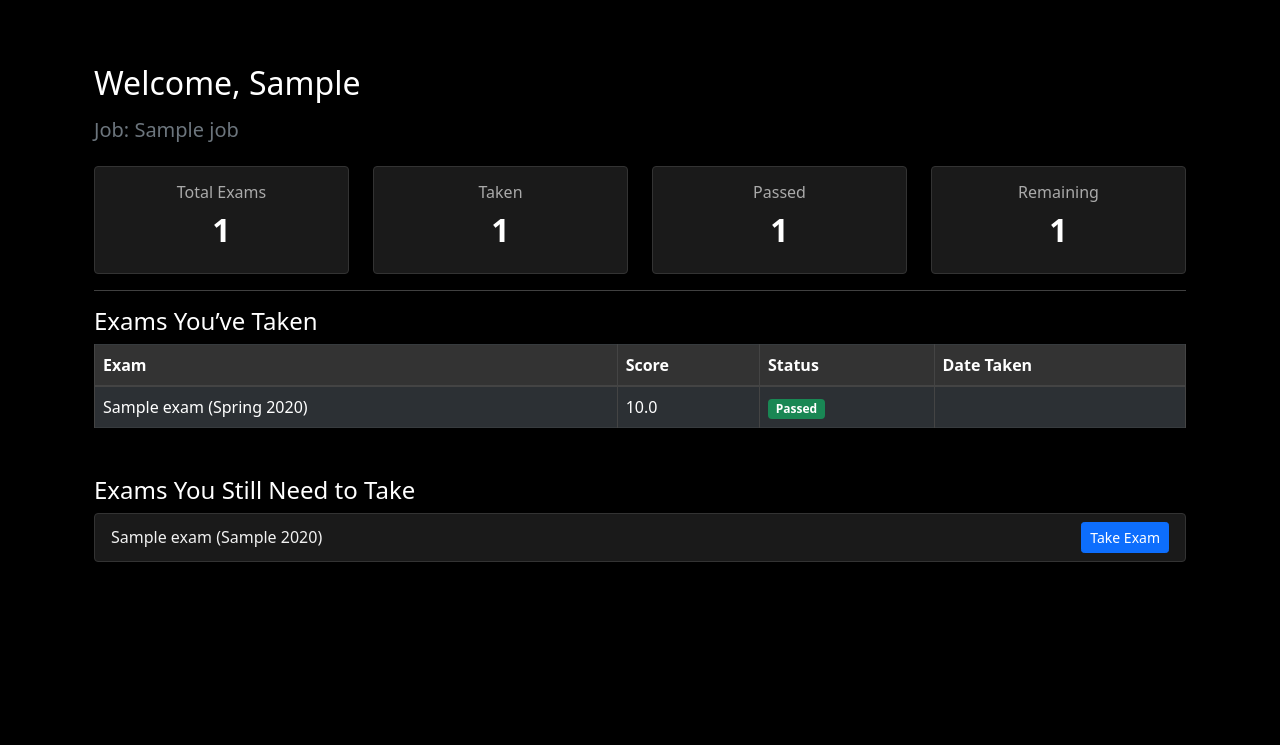
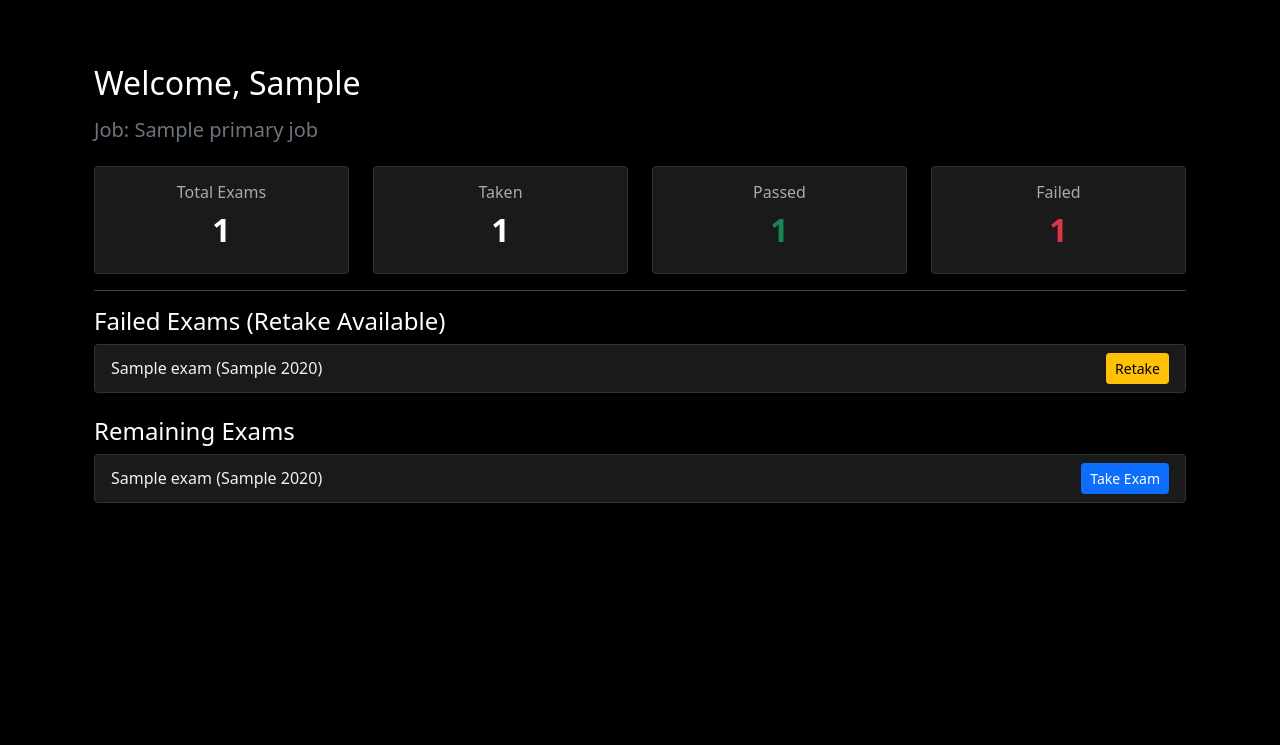
Before and after one commit to realjul/MySite, a Django app: template training/templates/training/user_exam_dashboard.html in a window 1280 px wide. Shown: the part 56-801 px from the top of the page. Run offline with Django 4.2, Linux system fonts and the light colour scheme; tables that the repository leaves empty hold one stand-in row (values such as "Sample post"); the template is opened without the code that fills it: values that come from a table or form of the project are taken from there, most other values are stand-ins (such as "Sample title", 1, 10 or a date in 2020).

Commit message:
updated user dashboard to handle users with no jobs

```diff
--- a/training/templates/training/user_exam_dashboard.html
+++ b/training/templates/training/user_exam_dashboard.html
@@ -4,76 +4,37 @@
 {% block content %}
 <div class="container mt-4">
   <h2 class="mb-3">Welcome, {{ profile.user.first_name|default:profile.user.username }}</h2>
-  <h5 class="text-muted">Job: {{ job.title }}</h5>
 
-  <div class="row mt-4">
-    <div class="col-md-3">
-      <div class="card text-center">
-        <div class="card-body">
-          <h6>Total Exams</h6>
-          <h2>{{ total_exams }}</h2>
+  {% if error %}
+    <div class="alert alert-warning mt-3">
+      {{ error }}
     </div>
-      </div>
-    </div>
-    <div class="col-md-3">
-      <div class="card text-center">
-        <div class="card-body">
-          <h6>Taken</h6>
-          <h2>{{ taken_count }}</h2>
-        </div>
-      </div>
-    </div>
-    <div class="col-md-3">
-      <div class="card text-center">
-        <div class="card-body">
-          <h6>Passed</h6>
-          <h2>{{ passed_count }}</h2>
-        </div>
-      </div>
-    </div>
-    <div class="col-md-3">
-      <div class="card text-center">
-        <div class="card-body">
-          <h6>Remaining</h6>
-          <h2>{{ remaining_count }}</h2>
-        </div>
-      </div>
-    </div>
+    <p class="text-muted">Once your manager assigns you a job, your required exams will appear here.</p>
+  {% else %}
+    <h5 class="text-muted">Job: {{ primary_job.title }}</h5>
+
+    <div class="row mt-4 text-center">
+      <div class="col-md-3"><div class="card"><div class="card-body"><h6>Total Exams</h6><h2>{{ total_exams }}</h2></div></div></div>
+      <div class="col-md-3"><div class="card"><div class="card-body"><h6>Taken</h6><h2>{{ taken_count }}</h2></div></div></div>
+      <div class="col-md-3"><div class="card"><div class="card-body"><h6>Passed</h6><h2 class="text-success">{{ passed_count }}</h2></div></div></div>
+      <div class="col-md-3"><div class="card"><div class="card-body"><h6>Failed</h6><h2 class="text-danger">{{ failed_count }}</h2></div></div></div>
     </div>
 
     <hr>
 
-  <h4>Exams You’ve Taken</h4>
-  <table class="table table-dark table-striped table-bordered align-middle">
-    <thead>
-      <tr>
-        <th>Exam</th>
-        <th>Score</th>
-        <th>Status</th>
-        <th>Date Taken</th>
-      </tr>
-    </thead>
-    <tbody>
-      {% for result in taken_results %}
-        <tr>
-          <td>{{ result.exam.title }} ({{ result.exam.get_season_display }} {{ result.exam.year }})</td>
-          <td>{{ result.score }}</td>
-          <td>
-            {% if result.passed %}
-              <span class="badge bg-success">Passed</span>
-            {% else %}
-              <span class="badge bg-danger">Failed</span>
-            {% endif %}
-          </td>
-          <td>{{ result.date_taken|date:"M d, Y" }}</td>
-        </tr>
+    <h4>Failed Exams (Retake Available)</h4>
+    <ul class="list-group mb-4">
+      {% for exam in failed_exams %}
+        <li class="list-group-item d-flex justify-content-between align-items-center">
+          {{ exam.title }} ({{ exam.get_season_display }} {{ exam.year }})
+          <a href="{% url 'exam_detail' exam.pk %}" class="btn btn-sm btn-warning">Retake</a>
+        </li>
       {% empty %}
-        <tr><td colspan="4" class="text-center">You haven’t taken any exams yet.</td></tr>
+        <li class="list-group-item text-center text-muted">No failed exams 🎉</li>
       {% endfor %}
-    </tbody>
-  </table>
+    </ul>
 
-  <h4 class="mt-5">Exams You Still Need to Take</h4>
+    <h4>Remaining Exams</h4>
     <ul class="list-group">
       {% for exam in remaining_exams %}
         <li class="list-group-item d-flex justify-content-between align-items-center">
@@ -81,8 +42,9 @@
           <a href="{% url 'exam_detail' exam.pk %}" class="btn btn-sm btn-primary">Take Exam</a>
         </li>
       {% empty %}
-      <li class="list-group-item text-center">You’re all caught up!</li>
+        <li class="list-group-item text-center text-muted">All exams completed ✅</li>
       {% endfor %}
     </ul>
+  {% endif %}
 </div>
 {% endblock %}
```
Also changed, not shown: training/views.py (+44 -12 lines). Lines whose indentation alone changed are shown as unchanged.
